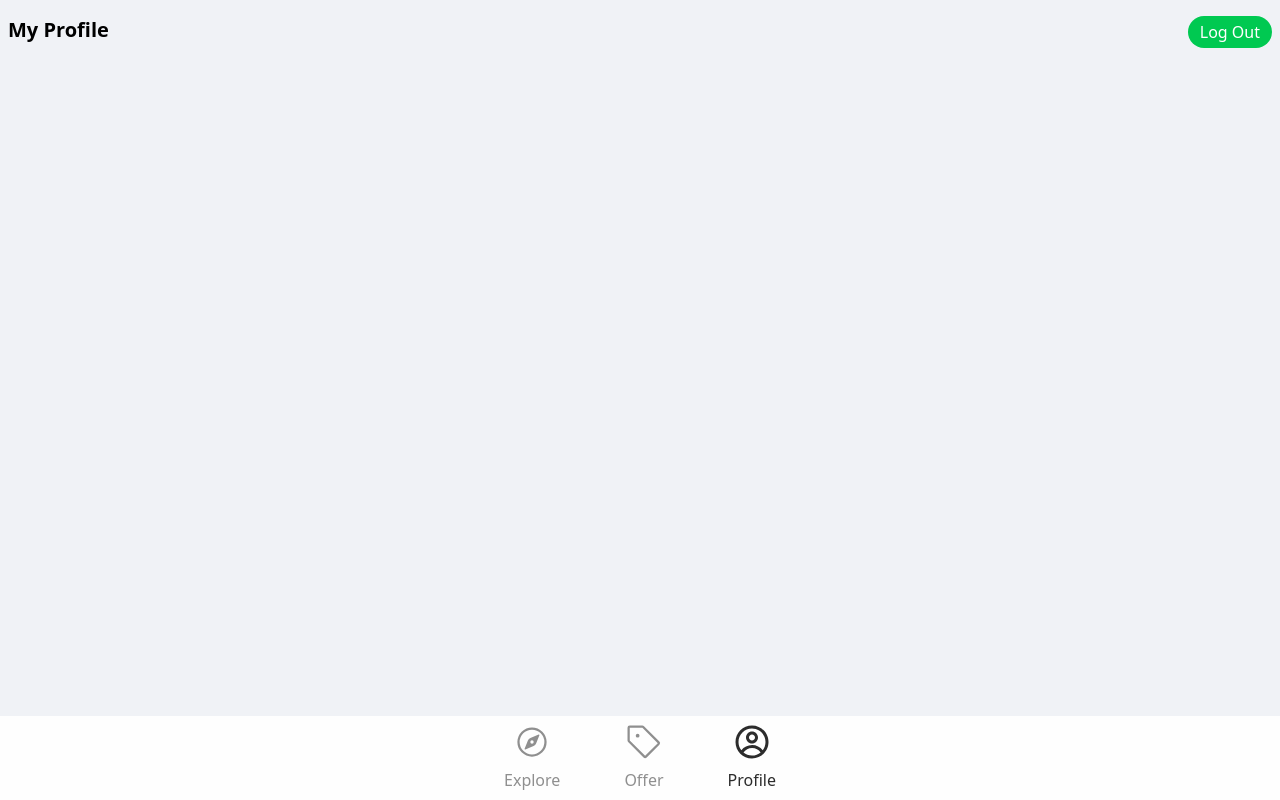
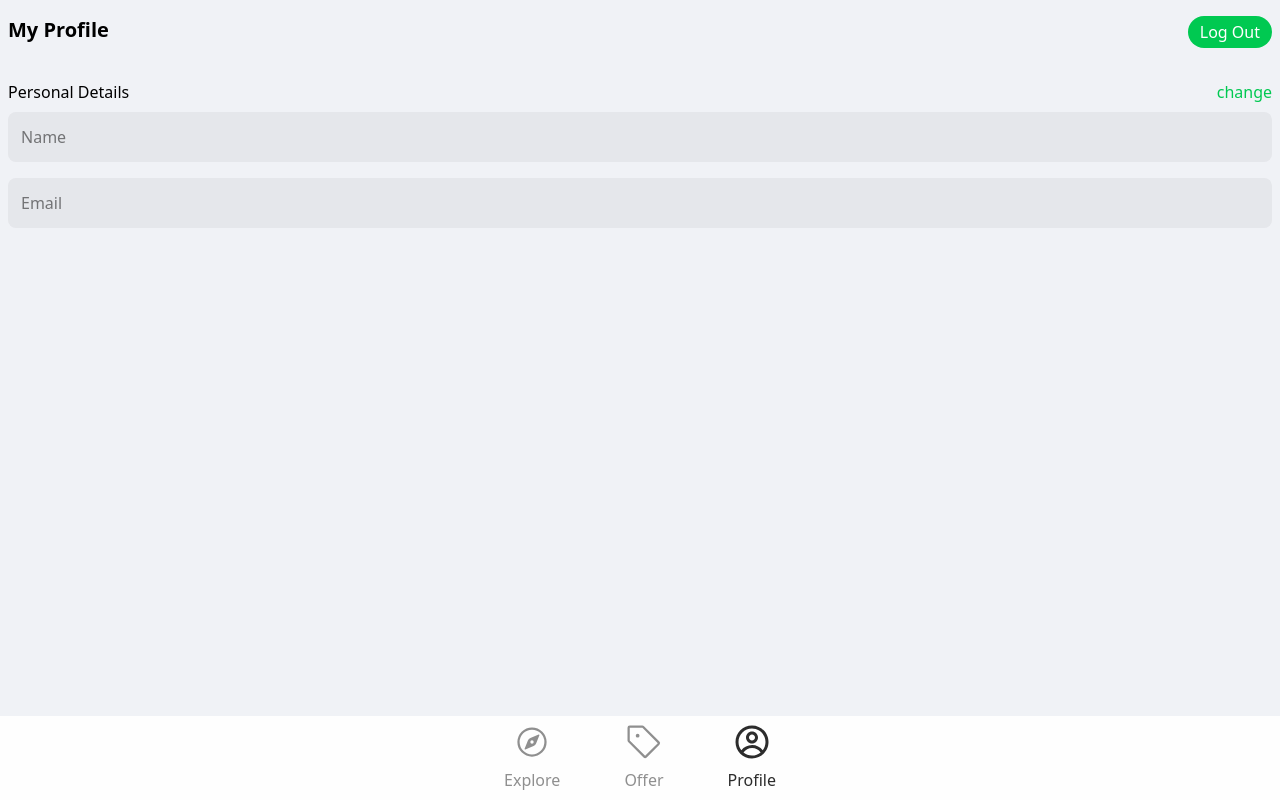
Before and after one commit to easyrilwan/mousemarketplacesublet, a React (Vite) app: page /profile in a window 1280 px wide. Built offline with nearby package versions, Linux system fonts and the light colour scheme.

Commit message:
Display and Update User Details

```diff
--- a/src/firebase.config.ts
+++ b/src/firebase.config.ts
@@ -6,8 +6,8 @@ const firebaseConfig = {
   authDomain: "house-marketplace-sublet-4c125.firebaseapp.com",
   projectId: "house-marketplace-sublet-4c125",
 
-  storageBucket: "house-markplace-sublet-4c125.appspot.com",
-  // storageBucket: "house-marketplace-sublet-4c125.firebasestorage.app",
+  storageBucket: "house-marketplace-sublet-4c125.firebasestorage.app",
+  // storageBucket: "house-markplace-sublet-4c125.appspot.com",
 
   messagingSenderId: "546990098316",
   appId: "1:546990098316:web:902d4892f3d165586ff8a9",
--- a/src/pages/Profile.tsx
+++ b/src/pages/Profile.tsx
@@ -1,7 +1,8 @@
 import { getAuth, updateProfile } from "firebase/auth";
-import { updateDoc } from "firebase/firestore";
-import { useState } from "react";
+import { doc, updateDoc } from "firebase/firestore";
+import { useState, type ChangeEvent } from "react";
 import { useNavigate } from "react-router-dom";
+import { toast } from "react-toastify";
 
 import { db } from "../firebase.config";
 
@@ -9,9 +10,11 @@ export default function Profile() {
   const auth = getAuth();
   const navigate = useNavigate();
 
+  const [changeDetails, setChangeDetails] = useState(false);
+
   const [formData, setFormData] = useState({
-    name: auth.currentUser?.displayName,
-    email: auth.currentUser?.email,
+    name: auth.currentUser?.displayName ?? "",
+    email: auth.currentUser?.email ?? "",
   });
 
   const { name, email } = formData;
@@ -23,9 +26,38 @@ export default function Profile() {
     navigate("/");
   };
 
+  const onSubmit = async () => {
+    try {
+      if (auth.currentUser && auth.currentUser.displayName !== name) {
+        // Update display name in Firebase Auth
+        await updateProfile(auth.currentUser, {
+          displayName: name,
+        });
+
+        // Update in Firestore database
+        const userRef = doc(db, "users", auth.currentUser.uid);
+        await updateDoc(userRef, {
+          name,
+        });
+
+        toast.success("Profile updated successfully!");
+      }
+    } catch (error) {
+      console.error(error);
+      toast.error("Could not update profile details");
+    }
+  };
+
+  const onChange = (e: ChangeEvent<HTMLInputElement>) => {
+    setFormData((prevState) => ({
+      ...prevState,
+      [e.target.id]: e.target.value,
+    }));
+  };
+
   return (
-    <div className="px-2 py-4">
-      <div className="flex justify-between">
+    <div className="space-y-8 px-2 py-4">
+      <header className="flex justify-between">
         <p className="text-xl font-bold">My Profile</p>
         <button
           onClick={onLogout}
@@ -33,6 +65,53 @@ export default function Profile() {
         >
           Log Out
         </button>
+      </header>
+
+      <div className="space-y-2">
+        <div className="flex justify-between">
+          <p>Personal Details</p>
+
+          <button
+            className="cursor-pointer font-medium text-green-500"
+            onClick={() => {
+              if (changeDetails) {
+                onSubmit();
+              }
+
+              setChangeDetails((prevState) => !prevState);
+            }}
+          >
+            {changeDetails ? "done" : "change"}
+          </button>
+        </div>
+
+        <div>
+          <form className="space-y-4">
+            <input
+              type="text"
+              id="name"
+              className={`w-full rounded-lg border border-transparent bg-gray-200 p-3 outline-0 transition-colors ${
+                changeDetails ? "border bg-white focus:border-green-500" : ""
+              }`}
+              disabled={!changeDetails}
+              value={name}
+              onChange={onChange}
+              placeholder="Name"
+            />
+
+            <input
+              type="email"
+              id="email"
+              className={`w-full rounded-lg border border-transparent bg-gray-200 p-3 outline-0 transition-colors disabled:cursor-not-allowed ${
+                changeDetails ? "border focus:border-green-500" : ""
+              }`}
+              disabled={true}
+              value={email}
+              onChange={onChange}
+              placeholder="Email"
+            />
+          </form>
+        </div>
       </div>
     </div>
   );
--- a/src/pages/SignIn.tsx
+++ b/src/pages/SignIn.tsx
@@ -16,8 +16,8 @@ export default function SignIn() {
   const { email, password } = formData;
 
   const onChange = (e: ChangeEvent<HTMLInputElement>) => {
-    setFormData((prev) => ({
-      ...prev,
+    setFormData((prevState) => ({
+      ...prevState,
       [e.target.id]: e.target.value,
     }));
   };
--- a/src/pages/SignUp.tsx
+++ b/src/pages/SignUp.tsx
@@ -32,8 +32,8 @@ export default function SignUp() {
    * Uses input `id` to update the matching field in state
    */
   const onChange = (e: ChangeEvent<HTMLInputElement>) => {
-    setFormData((prev) => ({
-      ...prev,
+    setFormData((prevState) => ({
+      ...prevState,
       [e.target.id]: e.target.value,
     }));
   };
```
